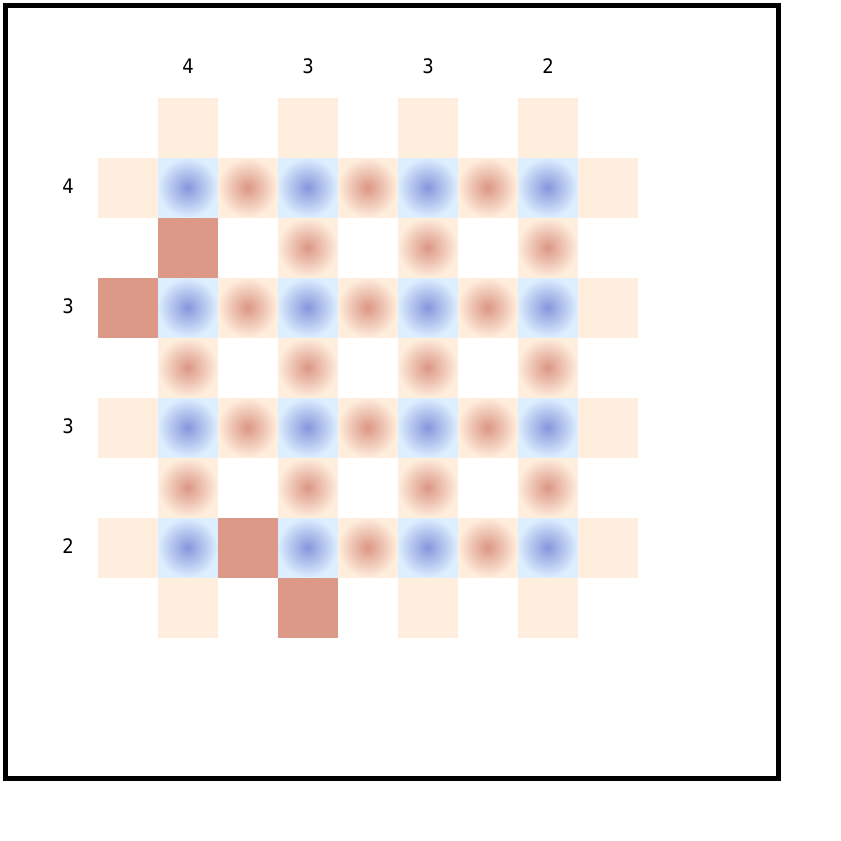
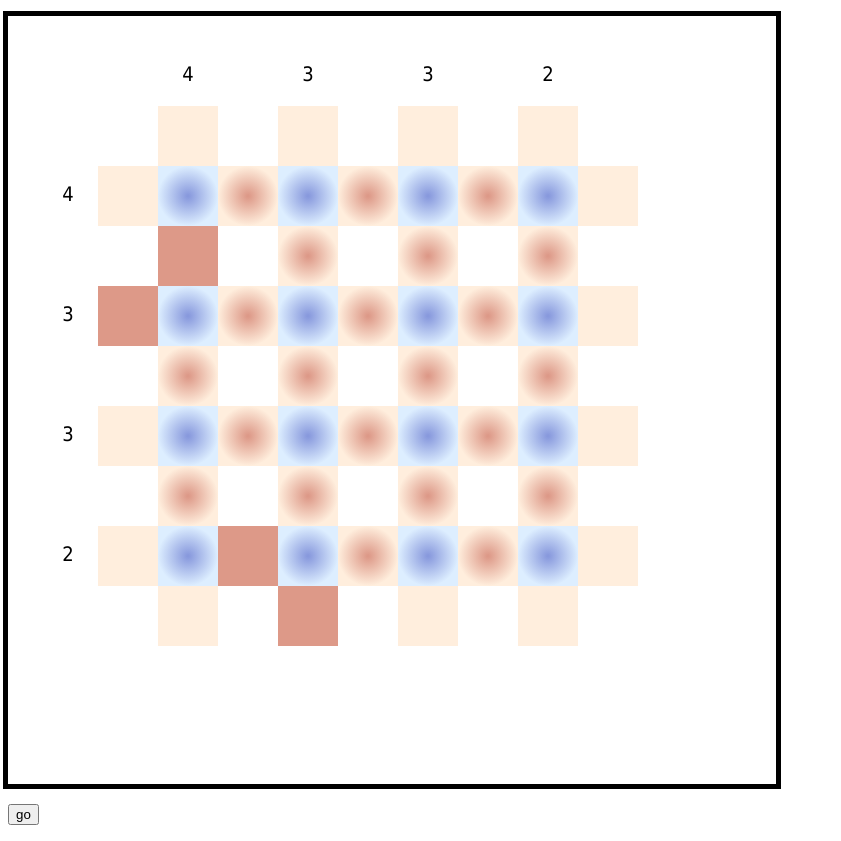
Before and after one commit to jessicest/tracks, a website with bundled scripts: page html/index.html in a window 1280 px wide. Shown: the whole page, without its empty margins (0-841 px from the left). Before the commit the page ends 800 px from the top, so only its background shows below. Built offline with nearby package versions, Linux system fonts and the light colour scheme.

Commit message:
hooked up the solver to the ui!!!!!

```diff
--- a/html/index.html
+++ b/html/index.html
@@ -5,6 +5,11 @@
         <script src='../lib/view.js' type='module'></script>
     </head>
     <body>
-        <canvas width='768' height='768' id='canvas' style='outline: thick solid;'></canvas>
+        <p>
+            <canvas width='768' height='768' id='canvas' style='outline: thick solid;'></canvas>
+        </p>
+        <p>
+            <button onclick='window.view.solve_step()'>go</button>
+        </p>
     </body>
 </html>
--- a/src/view.ts
+++ b/src/view.ts
@@ -12,14 +12,19 @@ import {
     make_grid
 } from './grid.js';
 
+import {
+    GridSolver
+} from './solver.js';
+
 declare global {
   interface Window {
-    view: View
+    view: View;
   }
 }
 
 export class View {
     grid: Grid;
+    solver: GridSolver;
     canvas: any;
     cell_radius: number;
     link_radius: number;
@@ -51,6 +56,9 @@ export class View {
             this.redraw();
             return false;
         });
+
+        this.solver = new GridSolver(this.grid);
+
         this.redraw();
     }
 
@@ -282,6 +290,13 @@ export class View {
         context.fillStyle = gradient;
         context.fillRect(px, py, link_diameter, cell_diameter);
     }
+
+    solve_step() {
+        for(const action of this.solver.process()) {
+            action.execute(this.grid);
+        }
+        this.redraw();
+    }
 }
 
 const canvas = document.getElementById('canvas');
```
